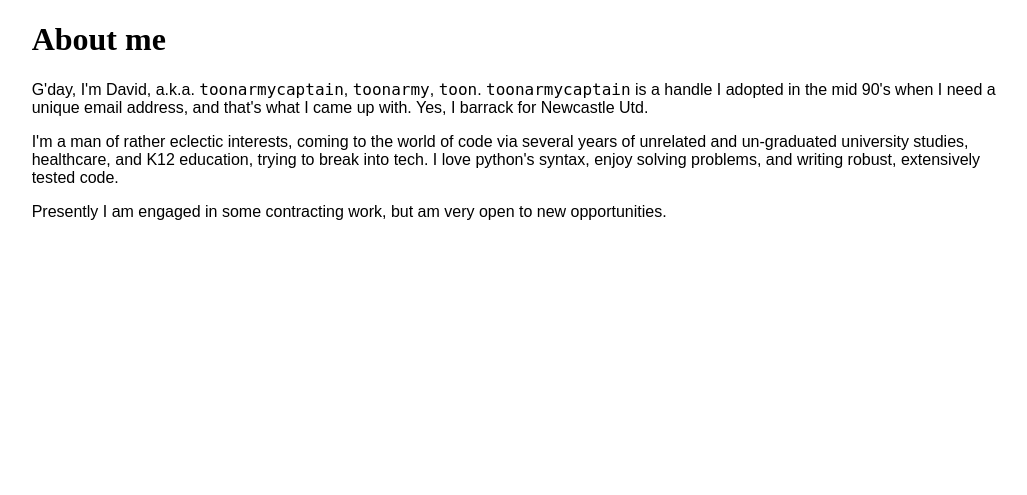
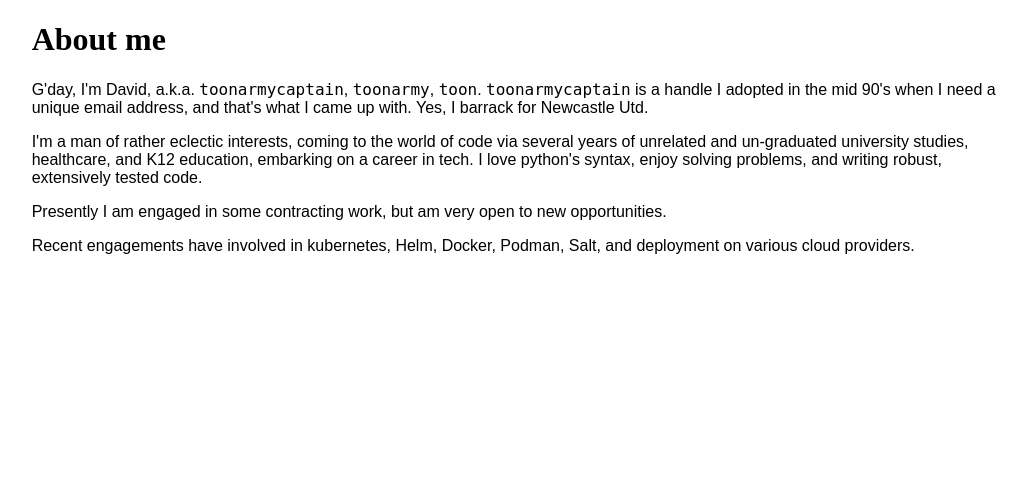
Before and after one commit to toonarmycaptain/toonarmycaptain_website, a Flask app: page /about/ in a window 1280 px wide. Shown: the part 73-568 px from the top of the page, without its empty margins (113-1140 px from the left). Run offline with Flask 2, Linux system fonts and the light colour scheme; parts of the project's set-up code (start-up, migrations or seed data) failed here and were passed over; some libraries are stand-ins or nearby versions.

Commit message:
Add experience details.

```diff
--- a/toonarmycaptain_website/templates/about.html
+++ b/toonarmycaptain_website/templates/about.html
@@ -14,11 +14,12 @@
                 with. Yes, I barrack for Newcastle Utd.</p>
 
             <p>I'm a man of rather eclectic interests, coming to the world of code via several years of unrelated and
-                un-graduated university studies, healthcare, and K12 education, trying to break into tech. I love
+                un-graduated university studies, healthcare, and K12 education, embarking on a career in tech. I love
                 python's syntax, enjoy solving problems, and writing robust, extensively tested code.</p>
 
 
             <p>Presently I am engaged in some contracting work, but am very open to new opportunities.</p>
+            <p>Recent engagements have involved in kubernetes, Helm, Docker, Podman, Salt, and deployment on various cloud providers.</p>
         </div>
     </div>
 {% endblock %}
```
